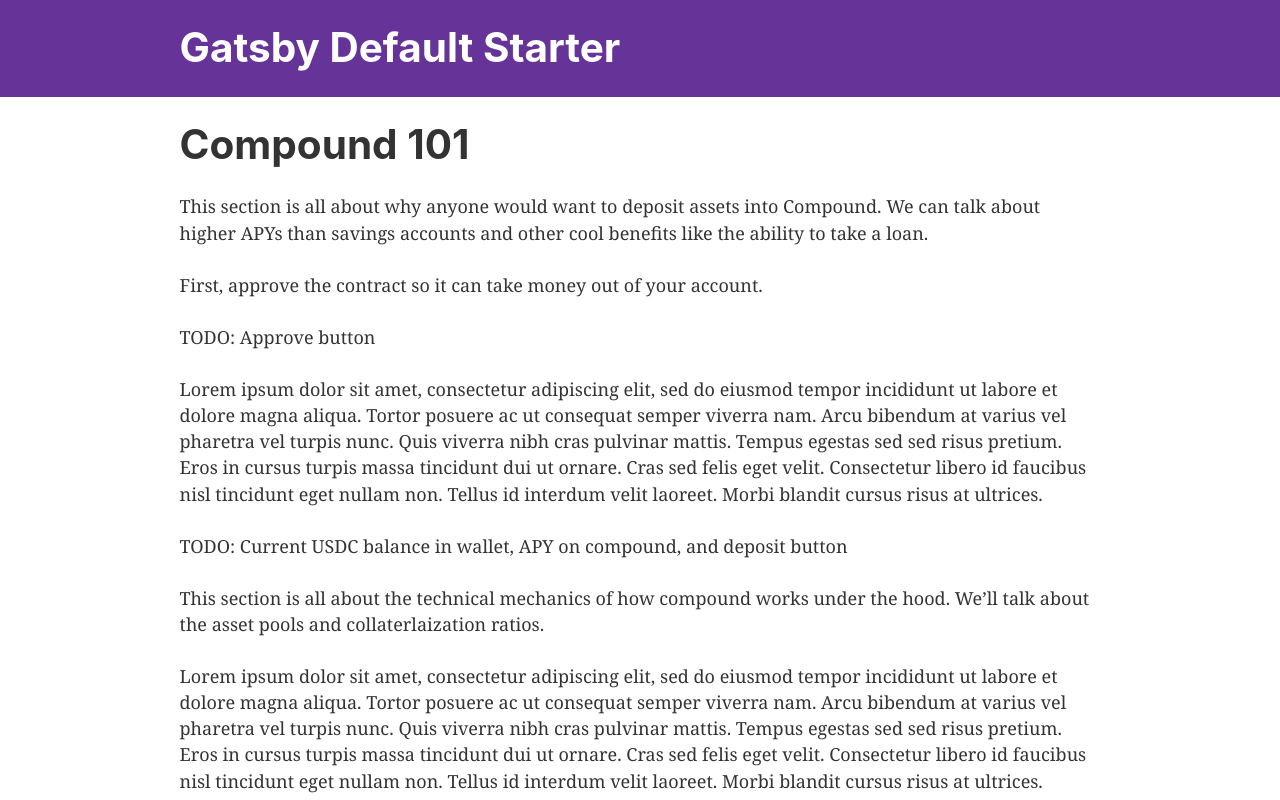
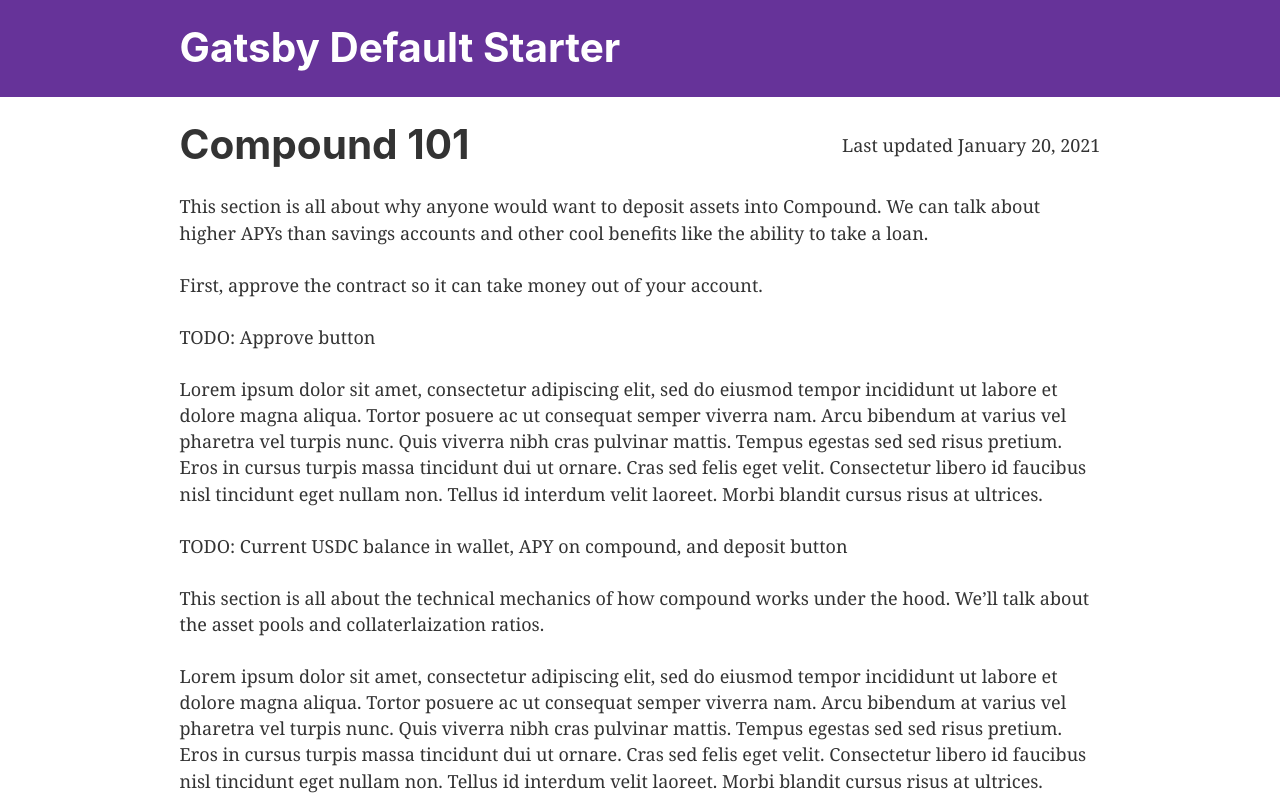
Before and after one commit to CrazyDevTalks/nftMarketplace_gatsby, a Gatsby site: page /compound101 in a window 1280 px wide. Shown: the top 800 px of the page. Built offline with nearby package versions, Linux system fonts and the light colour scheme; Gatsby itself is replaced by a stand-in of ours.

Commit message:
Add last updated to compound101

```diff
--- a/src/pages/compound101.tsx
+++ b/src/pages/compound101.tsx
@@ -6,10 +6,19 @@
   // I realize there's a bug here if a user deposits more than once. Let's not worry about that yet :)
   const [deposit, setDeposit] = useState({block: 0, amount: 0});
   const [earnings, setEarnings] = useState({block: 0, usdcEarned: 0, compEarned: 0});
+  const headerStyle = {
+    display: "flex",
+    flexDirection: "row",
+    justifyContent: "space-between",
+    alignItems: "center"
+  }
   return (
     <Layout>
       <SEO title="Compound 101" />
-      <h1>Compound 101</h1>
+      <div style={headerStyle} >
+        <h1>Compound 101</h1>
+        <p>Last updated January 20, 2021</p>
+      </div>
       <p>This section is all about why anyone would want to deposit assets into Compound. We can talk about higher APYs than savings accounts and other cool benefits like the ability to take a loan.</p>
       <p>First, approve the contract so it can take money out of your account.</p>
       <p>TODO: Approve button</p>
```
